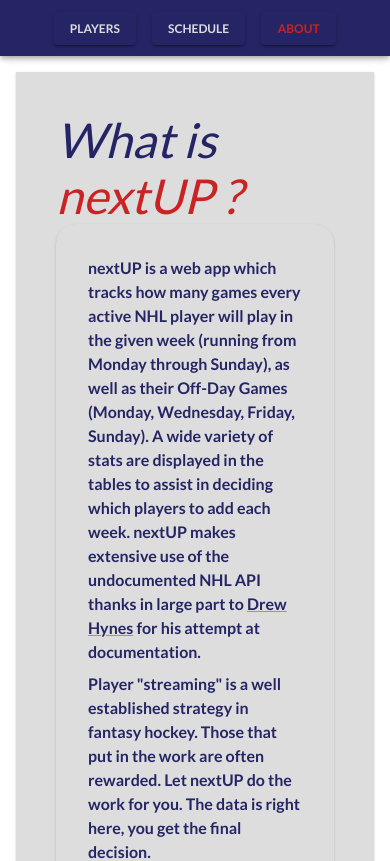
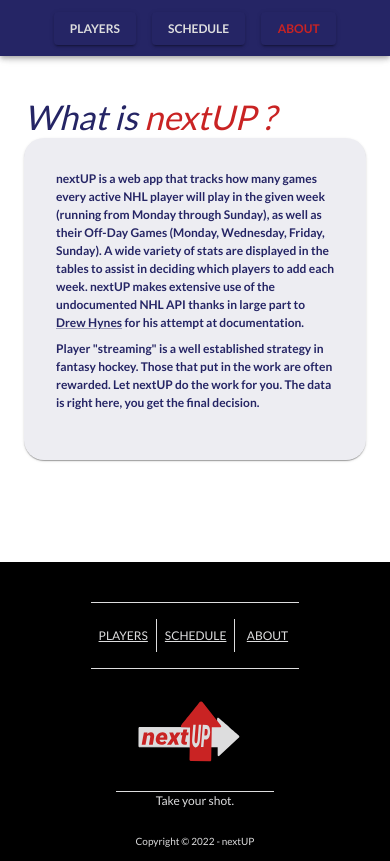
Before and after one commit to apreynolds1989/nextUP, a React (Create React App) app: page /nextUP/about in a window 390 px wide. Shown: the top 861 px of the page. Built offline with nearby package versions, Linux system fonts and the light colour scheme.

Commit message:
Fixed About Mobile responsiveness

```diff
--- a/src/pages/About.jsx
+++ b/src/pages/About.jsx
@@ -5,7 +5,22 @@ import { palette, podiumCardSx } from '../assets/theme';
 export const About = ({ isMobileSize }) => {
     const dynamicProps = isMobileSize ? null : podiumCardSx;
     return (
-        <Card sx={{ ...dynamicProps }}>
+        <>
+            {isMobileSize && (
+                <Box
+                    sx={{
+                        display: 'flex',
+                        minHeight: '60vh',
+                        margin: 0,
+                        marginTop: 7,
+                        backgroundColor: palette.gtWhite,
+                    }}
+                >
+                    <AboutUsTitleCard isMobileSize={isMobileSize} />
+                </Box>
+            )}
+            {!isMobileSize && (
+                <Card sx={{ ...podiumCardSx }}>
                     <CardContent>
                         <Box
                             sx={{
@@ -21,6 +36,8 @@ export const About = ({ isMobileSize }) => {
                         </Box>
                     </CardContent>
                 </Card>
+            )}
+        </>
     );
 };
 
@@ -29,8 +46,8 @@ const AboutUsTitleCard = ({ isMobileSize }) => {
         <Card
             sx={{
                 maxWidth: '1000px',
-                minHeight: isMobileSize ? '100vh' : null,
-                backgroundColor: palette.gtWhite,
+                // minHeight: isMobileSize ? '100vh' : null,
+                // backgroundColor: palette.gtWhite,
                 borderRadius: isMobileSize ? 0 : 5,
             }}
         >
@@ -40,21 +57,24 @@ const AboutUsTitleCard = ({ isMobileSize }) => {
                         display: 'flex',
                         flexDirection: 'column',
                         paddingTop: isMobileSize ? 3 : 1,
-                        paddingX: 3,
+                        paddingX: isMobileSize ? 1 : 2,
                     }}
                 >
-                    <Typography variant='h3'>
+                    <Typography
+                        variant={isMobileSize ? 'h4' : 'h3'}
+                        sx={{ textDecoration: 'none' }}
+                    >
                         <span style={{ color: palette.gtBlue }}>What is </span>
                         <span style={{ color: palette.gtRed }}>nextUP ?</span>
                     </Typography>
-                    <DescriptionCard />
+                    <DescriptionCard isMobileSize={isMobileSize} />
                 </Box>
             </CardContent>
         </Card>
     );
 };
 
-const DescriptionCard = () => {
+const DescriptionCard = ({ isMobileSize }) => {
     return (
         <Card
             sx={{
@@ -62,7 +82,7 @@ const DescriptionCard = () => {
                 borderRadius: 5,
                 padding: 2,
                 marginX: 'auto',
-                backgroundColor: palette.gtWhite,
+                backgroundColor: `${palette.gtBlue}15`,
             }}
         >
             <CardContent>
@@ -71,9 +91,10 @@ const DescriptionCard = () => {
                     sx={{
                         marginBottom: 1,
                         fontWeight: 'bold',
+                        fontSize: isMobileSize ? '12px' : '14px',
                     }}
                 >
-                    nextUP is a web app which tracks how many games every active
+                    nextUP is a web app that tracks how many games every active
                     NHL player will play in the given week (running from Monday
                     through Sunday), as well as their Off-Day Games (Monday,
                     Wednesday, Friday, Sunday). A wide variety of stats are
@@ -90,6 +111,7 @@ const DescriptionCard = () => {
                     sx={{
                         marginBottom: 1,
                         fontWeight: 'bold',
+                        fontSize: isMobileSize ? '12px' : '14px',
                     }}
                 >
                     Player "streaming" is a well established strategy in fantasy
```
Lines whose indentation alone changed are shown as unchanged.
